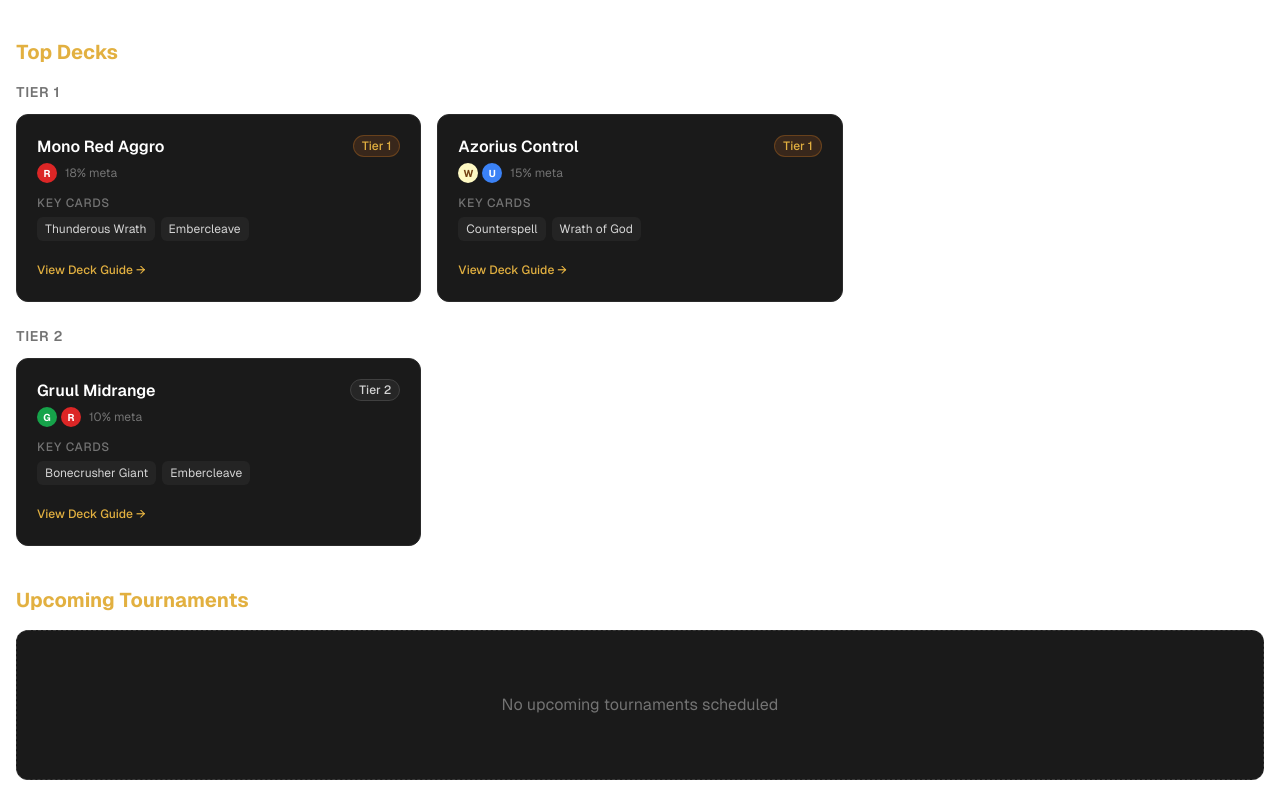
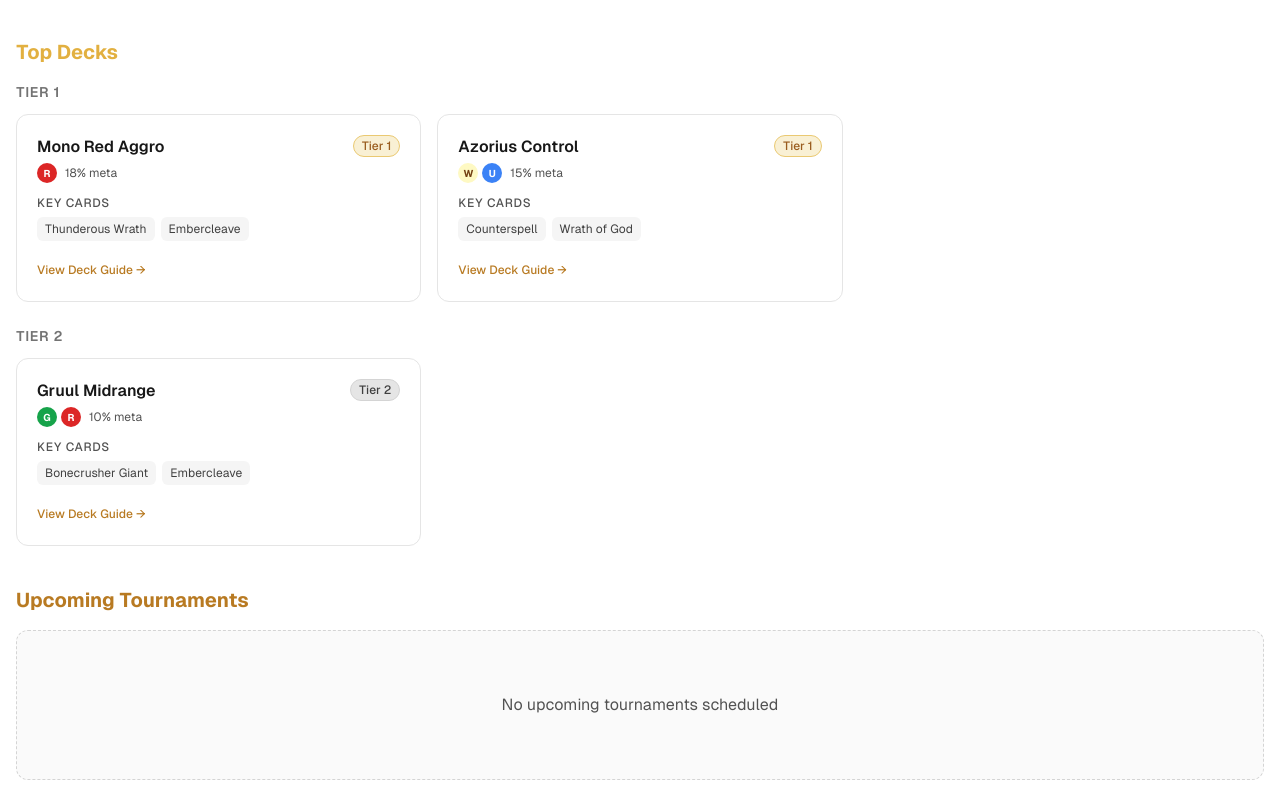
Before and after one commit to leobotclawd-ship-it/spike-vault, a Next.js app: page /format/standard in a window 1280 px wide. Shown: the part 1132-1920 px from the top of the page. Built offline with nearby package versions, Linux system fonts and the light colour scheme.

Commit message:
fix: Add light mode variants to deck cards, tier badges, upcoming tournaments, and event type colors

```diff
--- a/src/app/format/[slug]/page.tsx
+++ b/src/app/format/[slug]/page.tsx
@@ -52,9 +52,9 @@ function ColorPips({ colors }: { colors: string[] }) {
 
 function TierBadge({ tier }: { tier: 1 | 2 | 3 }) {
   const styles = {
-    1: "bg-gold-900/40 text-gold-400 border-gold-700/50",
-    2: "bg-neutral-800 text-neutral-300 border-neutral-700",
-    3: "bg-neutral-900 text-neutral-500 border-neutral-800",
+    1: "bg-gold-100 dark:bg-gold-900/40 text-gold-700 dark:text-gold-400 border-gold-300 dark:border-gold-700/50",
+    2: "bg-neutral-200 dark:bg-neutral-800 text-neutral-700 dark:text-neutral-300 border-neutral-300 dark:border-neutral-700",
+    3: "bg-neutral-200 dark:bg-neutral-900 text-neutral-600 dark:text-neutral-500 border-neutral-300 dark:border-neutral-800",
   };
   return (
     <span
@@ -67,13 +67,13 @@ function TierBadge({ tier }: { tier: 1 | 2 | 3 }) {
 
 function DeckCard({ deck }: { deck: DeckList }) {
   return (
-    <div className="rounded-xl border border-border bg-bg-secondary p-5 transition-colors hover:border-border-light">
+    <div className="rounded-xl border border-neutral-200 dark:border-border bg-white dark:bg-bg-secondary p-5 transition-colors hover:border-neutral-300 dark:hover:border-border-light">
       <div className="mb-3 flex items-start justify-between">
         <div>
-          <h3 className="font-semibold text-white">{deck.name}</h3>
+          <h3 className="font-semibold text-neutral-900 dark:text-white">{deck.name}</h3>
           <div className="mt-1 flex items-center gap-2">
             <ColorPips colors={deck.colors} />
-            <span className="text-xs text-neutral-500">
+            <span className="text-xs text-neutral-600 dark:text-neutral-500">
               {deck.metaShare} meta
             </span>
           </div>
@@ -81,14 +81,14 @@ function DeckCard({ deck }: { deck: DeckList }) {
         <TierBadge tier={deck.tier} />
       </div>
       <div className="mb-4">
-        <h4 className="mb-1.5 text-xs font-medium uppercase tracking-wider text-neutral-500">
+        <h4 className="mb-1.5 text-xs font-medium uppercase tracking-wider text-neutral-600 dark:text-neutral-500">
           Key Cards
         </h4>
         <div className="flex flex-wrap gap-1.5">
           {deck.keyCards.map((card) => (
             <span
               key={card}
-              className="rounded-md bg-bg-tertiary px-2 py-1 text-xs text-neutral-300"
+              className="rounded-md bg-neutral-100 dark:bg-bg-tertiary px-2 py-1 text-xs text-neutral-700 dark:text-neutral-300"
             >
               {card}
             </span>
@@ -98,7 +98,7 @@ function DeckCard({ deck }: { deck: DeckList }) {
       <div>
         <Link
           href={`#deck-guide-${deck.name.replace(/\s+/g, "-").toLowerCase()}`}
-          className="text-xs font-medium text-gold-400 transition-colors hover:text-gold-300"
+          className="text-xs font-medium text-gold-600 dark:text-gold-400 transition-colors hover:text-gold-700 dark:hover:text-gold-300"
         >
           View Deck Guide →
         </Link>
--- a/src/components/formats/UpcomingTournaments.tsx
+++ b/src/components/formats/UpcomingTournaments.tsx
@@ -69,12 +69,12 @@ export default function UpcomingTournaments({
   if (filteredEvents.length === 0) {
     return (
       <section className="mb-10">
-        <h2 className="mb-4 text-xl font-bold text-gold-400">
+        <h2 className="mb-4 text-xl font-bold text-gold-600 dark:text-gold-400">
           Upcoming Tournaments
         </h2>
-        <div className="flex min-h-[150px] items-center justify-center rounded-xl border border-dashed border-border-light bg-bg-secondary">
+        <div className="flex min-h-[150px] items-center justify-center rounded-xl border border-dashed border-neutral-300 dark:border-border-light bg-neutral-50 dark:bg-bg-secondary">
           <div className="text-center">
-            <p className="text-neutral-500">No upcoming tournaments scheduled</p>
+            <p className="text-neutral-600 dark:text-neutral-500">No upcoming tournaments scheduled</p>
           </div>
         </div>
       </section>
@@ -83,7 +83,7 @@ export default function UpcomingTournaments({
 
   return (
     <section className="mb-10">
-      <h2 className="mb-4 text-xl font-bold text-gold-400">
+      <h2 className="mb-4 text-xl font-bold text-gold-600 dark:text-gold-400">
         Upcoming Tournaments
       </h2>
       <div className="space-y-3">
@@ -97,17 +97,17 @@ export default function UpcomingTournaments({
             <a
               key={event.id}
               href={event.tournamentPageUrl || "#"}
-              className={`group block rounded-lg border p-4 transition-colors ${typeColors.bg} ${typeColors.border} border hover:border-gold-700/50`}
+              className={`group block rounded-lg border p-4 transition-colors ${typeColors.bg} ${typeColors.border} border hover:border-gold-600 dark:hover:border-gold-700/50`}
             >
               <div className="flex flex-col gap-2 sm:flex-row sm:items-start sm:justify-between">
                 <div className="flex-1">
                   <div className="flex items-center gap-2">
                     <span className="text-lg">{getEventTypeIcon(event.type)}</span>
-                    <h3 className={`font-semibold transition-colors group-hover:text-gold-400 ${typeColors.text}`}>
+                    <h3 className={`font-semibold transition-colors group-hover:text-gold-600 dark:group-hover:text-gold-400 ${typeColors.text}`}>
                       {event.name}
                     </h3>
                   </div>
-                  <div className="mt-2 flex flex-col gap-1 text-sm text-neutral-400 sm:flex-row sm:items-center sm:gap-3">
+                  <div className="mt-2 flex flex-col gap-1 text-sm text-neutral-600 dark:text-neutral-400 sm:flex-row sm:items-center sm:gap-3">
                     <span>📅 {formatDate(event.startDate)}</span>
                     {event.location && (
                       <span>📍 {event.location}</span>
--- a/src/data/scheduleData.ts
+++ b/src/data/scheduleData.ts
@@ -41,13 +41,13 @@ export const scheduleEvents: ScheduleEvent[] = [
 ];
 
 export const eventTypeColors = {
-  'pro-tour': { bg: 'bg-yellow-900/30', text: 'text-yellow-300', border: 'border-yellow-700/50' },
-  'rc': { bg: 'bg-blue-900/30', text: 'text-blue-300', border: 'border-blue-700/50' },
-  'arena-direct': { bg: 'bg-purple-900/30', text: 'text-purple-300', border: 'border-purple-700/50' },
-  'arena-weekend': { bg: 'bg-pink-900/30', text: 'text-pink-300', border: 'border-pink-700/50' },
-  'sq-mtgo': { bg: 'bg-emerald-900/30', text: 'text-emerald-300', border: 'border-emerald-700/50' },
-  'set-release': { bg: 'bg-orange-900/30', text: 'text-orange-300', border: 'border-orange-700/50' },
-  'ban-schedule': { bg: 'bg-red-900/30', text: 'text-red-300', border: 'border-red-700/50' }
+  'pro-tour': { bg: 'bg-yellow-100 dark:bg-yellow-900/30', text: 'text-yellow-700 dark:text-yellow-300', border: 'border-yellow-300 dark:border-yellow-700/50' },
+  'rc': { bg: 'bg-blue-100 dark:bg-blue-900/30', text: 'text-blue-700 dark:text-blue-300', border: 'border-blue-300 dark:border-blue-700/50' },
+  'arena-direct': { bg: 'bg-purple-100 dark:bg-purple-900/30', text: 'text-purple-700 dark:text-purple-300', border: 'border-purple-300 dark:border-purple-700/50' },
+  'arena-weekend': { bg: 'bg-pink-100 dark:bg-pink-900/30', text: 'text-pink-700 dark:text-pink-300', border: 'border-pink-300 dark:border-pink-700/50' },
+  'sq-mtgo': { bg: 'bg-emerald-100 dark:bg-emerald-900/30', text: 'text-emerald-700 dark:text-emerald-300', border: 'border-emerald-300 dark:border-emerald-700/50' },
+  'set-release': { bg: 'bg-orange-100 dark:bg-orange-900/30', text: 'text-orange-700 dark:text-orange-300', border: 'border-orange-300 dark:border-orange-700/50' },
+  'ban-schedule': { bg: 'bg-red-100 dark:bg-red-900/30', text: 'text-red-700 dark:text-red-300', border: 'border-red-300 dark:border-red-700/50' }
 };
 
 export const platformColors = {
```
